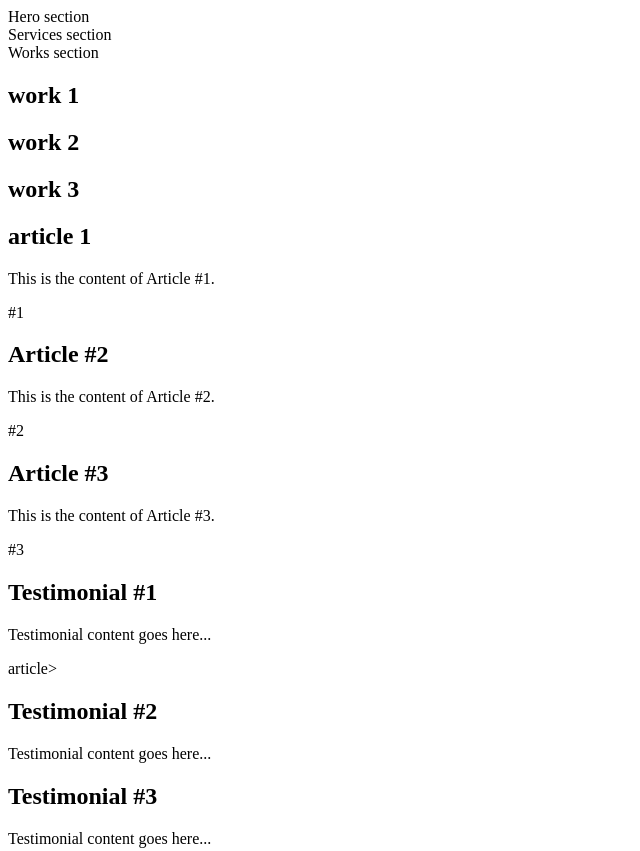
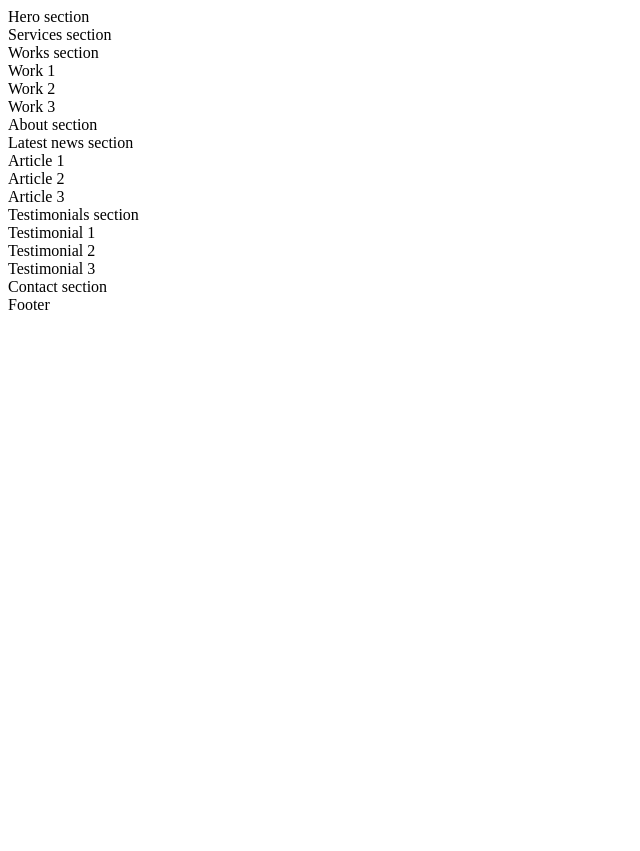
Before and after one commit to scholasticstan/alx-frontend, a plain HTML site: page 0x00-html_advanced/7-index.html in a window 1280 px wide. Shown: the top 851 px of the page, without its empty margins (0-640 px from the left). After the commit the page ends 800 px from the top, so only its background shows below. Drawn offline with Linux system fonts and the light colour scheme.

Commit message:
updated file

```diff
--- a/0x00-html_advanced/7-index.html
+++ b/0x00-html_advanced/7-index.html
@@ -1,68 +1,71 @@
-<!DOCTYPE HTML>
-<html>
+<!DOCTYPE html>
+<html lang="en" dir="ltr">
 <head>
-        <link rel="icon" type="image/x-icon" href="./favicon.ico">
-        <link rel="stylesheet" type="image/png" href="./favicon.png">
+    <meta charset="UTF-8">
+    <meta name="viewport" content="width=device-width, initial-scale=1.0, viewport-fit=cover">
+    <title>Article - Techium</title>
     <meta name="description" content="Techium is a digital agency">
-        <meta charset="UTF-8">
-        <meta name="viewport" content="width=device-width, initial-scale=1">
-        <meta name="viewport" content="width=device-width, initial-scale=1.0">
-        <meta name="viewport" content="width=device-width, initial-scale=1, viewport-fit=cover">
-        <title> Homepage - Techium</title>
+    <link rel="icon" type="image/x-icon" href="favicon.ico">
+    <link rel="icon" type="image/png" href="favicon.png">
+</head>
+<body>
+    <header>
+        <nav>
 
-        <body>
-            <nav></nav>
-            <section>Hero section</section>
-            <section>Services section</section>
-            <section>Works section</section>
-            <article class="works-article">
-                <h2>work 1</h2>
-            </article>
-            <article class="works-article">
-                <h2>work 2</h2>
-            </article>
-            <article class="works-article">
-                <h2>work 3</h2>
-            </article>
-            <section id="latest-news">
+        </nav>
+    </header>
+    <main>
+        <section>
+            Hero section
+        </section>
+        <section>
+            Services section
+        </section>
+        <section>
+            Works section
             <article>
-                    <h2>article 1</h2>
-                    <p>This is the content of Article #1.</p>
-            <div class="article-tags">#1</div>
+                Work 1
             </article>
             <article>
-                    <h2>Article #2</h2>
-                    <p>This is the content of Article #2.</p>
-                    <div class="article-tags">#2</div>
+                Work 2
             </article>
             <article>
-                    <h2>Article #3</h2>
-                    <p>This is the content of Article #3.</p>
-                    <div class="article-tags">#3</div>
+                Work 3
             </article>
-                <section id="testimonials">
+        </section>
+        <section>
+            About section
+        </section>
+        <section>
+            Latest news section
             <article>
-                        <h2>Testimonial #1</h2>
-                        <p>Testimonial content goes here...</p>
+                Article 1
             </article>
-                    article>
-        <h2>Testimonial #2</h2>
-        <p>Testimonial content goes here...</p>
-    </article><article>
-        <h2>Testimonial #3</h2>
-        <p>Testimonial content goes here...</p>
+            <article>
+                Article 2
             </article>
-
+            <article>
+                Article 3
+            </article>
         </section>
+        <section>
+            Testimonials section
+            <article>
+                Testimonial 1
+            </article>
+            <article>
+                Testimonial 2
+            </article>
+            <article>
+                Testimonial 3
+            </article>
         </section>
-            <section>About section</section>
-            <section>Latest news section</section>
-            <section>Testimonials section</section>
-            <section>Contact section</section>
-            <footer>Footer</footer>
+        <section>
+            Contact section
+        </section>
+    </main>
+    <footer>
+        Footer
+    </footer>
 </body>
-
-    </head>
-<body>
-    this is for God only
-</body>
+</html>
```
Lines whose indentation alone changed are shown as unchanged.
